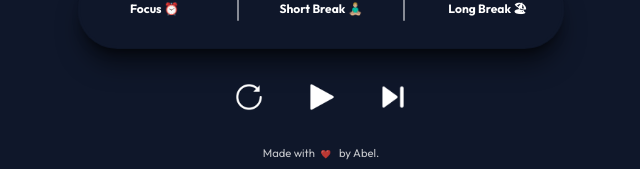
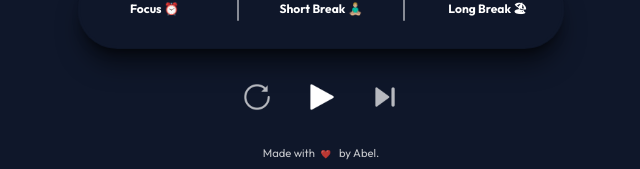
Before and after one commit to aabrahamx/pomodoro, a Vue app: page / in a window 1280 px wide. Shown: the part 460-629 px from the top of the page, without its empty margins (319-959 px from the left). Built offline with nearby package versions, Linux system fonts and the light colour scheme.

Commit message:
refactor: btn and icons

```diff
--- /dev/null
+++ b/src/assets/icons/icons.js
@@ -0,0 +1,40 @@
+import alert from './glyph-alerts-90.png';
+import close from './glyph-cancel-90.png';
+import pause from './glyph-pause-90.png';
+import play from './glyph-play-90.png';
+import reset from './glyph-reset-90.png';
+import setting from './glyph-settings-90.png';
+import skip from './glyph-skip-90.png';
+
+const icons = {
+  alert: {
+    src: alert,
+    alt: 'alert bell icon',
+  },
+  close: {
+    src: close,
+    alt: 'close icon',
+  },
+  pause: {
+    src: pause,
+    alt: 'pause icon',
+  },
+  play: {
+    src: play,
+    alt: 'start icon',
+  },
+  reset: {
+    src: reset,
+    alt: 'reset icon',
+  },
+  setting: {
+    src: setting,
+    alt: 'setting icon',
+  },
+  skip: {
+    src: skip,
+    alt: 'skip next icon'
+  }
+};
+
+export default icons;
--- /dev/null
+++ b/src/components/BtnIcon/BtnIcon.vue
@@ -0,0 +1,36 @@
+<script setup>
+  import { toRefs } from 'vue';
+  import ImgIcon from '../ImgIcon/ImgIcon.vue';
+
+  const props = defineProps({
+    type: {
+      type: String,
+      required: true,
+    },
+    size: {
+      type: String,
+      required: true,
+    },
+    disabled: Boolean,
+    mx: Boolean,
+  });
+
+  const { type, size, disabled } = toRefs(props);
+  const emit = defineEmits(['click']);
+</script>
+
+<template>
+  <button
+    class="transition-opacity aspect-square hover:opacity-70"
+    @click="emit('click')"
+    :disabled="disabled"
+    :class="{
+      'h-8': size === 'md',
+      'h-6': size === 'sm',
+      'opacity-70': disabled,
+      'mx-4': mx,
+    }"
+  >
+    <ImgIcon :type="type" />
+  </button>
+</template>
--- a/src/components/Controls/Controls.vue
+++ b/src/components/Controls/Controls.vue
@@ -1,10 +1,6 @@
 <script setup>
   import { toRefs } from 'vue';
-
-  import playIcon from '@/assets/icons/glyph-play-90.png';
-  import pauseIcon from '@/assets/icons/glyph-pause-90.png';
-  import resetIcon from '@/assets/icons/glyph-reset-90.png';
-  import skipIcon from '@/assets/icons/glyph-skip-90.png';
+  import BtnIcon from '../BtnIcon/BtnIcon.vue';
 
   const props = defineProps({
     running: {
@@ -13,49 +9,37 @@
     },
     currentSession: {
       type: String,
-      required: true.valueOf,
+      required: true,
     },
   });
+
   const { running } = toRefs(props);
-
   const emit = defineEmits(['start', 'pause', 'reset', 'skip']);
-  const handleStart = () => emit('start');
-  const handlePause = () => emit('pause');
-  const handleReset = () => emit('reset');
-  const handleSkip = () => emit('skip');
 </script>
 
 <template>
   <section class="flex justify-center my-8">
-    <button
-      @click="handleReset"
-      class="mx-5 hover:opacity-70 transition-opacity"
-    >
-      <img :src="resetIcon" alt="reset icon" class="h-8 pointer-events-none" />
-    </button>
-
-    <button
-      v-if="!running"
-      @click="handleStart"
-      class="mx-5 hover:opacity-70 transition-opacity"
-    >
-      <img :src="playIcon" alt="play icon" class="h-8 pointer-events-none" />
-    </button>
-
-    <button
+    <BtnIcon
+      type="reset"
+      size="md"
+      @click="emit('reset')"
+      :disabled="currentSession === 'idle'"
+      mx
+    />
+    <BtnIcon type="play" size="md" @click="emit('start')" mx v-if="!running" />
+    <BtnIcon
+      type="pause"
+      size="md"
+      @click="emit('pause')"
+      mx
       v-else="running"
-      @click="handlePause"
-      class="mx-5 hover:opacity-70 transition-opacity"
-    >
-      <img :src="pauseIcon" alt="pause icon" class="h-8 pointer-events-none" />
-    </button>
-
-    <button
-      :disabled="currentSession === 'long' || !running"
-      @click="handleSkip"
-      class="mx-5 hover:opacity-70 transition-opacity scale-110"
-    >
-      <img :src="skipIcon" alt="skip icon" class="h-8 pointer-events-none" />
-    </button>
+    />
+    <BtnIcon
+      type="skip"
+      size="md"
+      @click="emit('skip')"
+      :disabled="currentSession === 'long' || currentSession === 'idle'"
+      mx
+    />
   </section>
 </template>
--- /dev/null
+++ b/src/components/ImgIcon/ImgIcon.vue
@@ -0,0 +1,21 @@
+<script setup>
+  import { toRefs } from 'vue';
+  import icons from '@/assets/icons/icons';
+
+  const props = defineProps({
+    type: {
+      type: String,
+      required: true,
+    },
+  });
+
+  const { type } = toRefs(props);
+</script>
+
+<template>
+  <img
+    :src="icons[type].src"
+    :alt="icons[type].src"
+    class="h-full w-auto pointer-events-none"
+  />
+</template>
--- a/src/components/Setting/Setting.vue
+++ b/src/components/Setting/Setting.vue
@@ -2,39 +2,25 @@
   import { ref } from 'vue';
   import { storeToRefs } from 'pinia';
   import { useStore } from '@/app/store';
-
-  import settingIcon from '@/assets/icons/glyph-settings-90.png';
-  import closeIcon from '@/assets/icons/glyph-cancel-90.png';
+  import BtnIcon from '../BtnIcon/BtnIcon.vue';
 
   const store = useStore();
   const { focus, short, long, sessions } = storeToRefs(store);
 
-  const showSetting = ref(false);
+  const displayForm = ref(false);
 </script>
 
 <template>
   <div class="flex items-center justify-center">
-    <button @click="showSetting = !showSetting">
-      <img
-        :src="settingIcon"
-        alt="setting icon"
-        class="h-6 pointer-events-none"
-      />
-    </button>
+    <BtnIcon type="setting" size="sm" @click="displayForm = !displayForm" />
 
     <div
-      v-if="showSetting"
-      @click.self="showSetting = !showSetting"
+      v-if="displayForm"
+      @click.self="displayForm = !displayForm"
       class="fixed top-0 left-0 z-20 flex items-center justify-center w-screen h-screen backdrop-blur bg-black/50"
     >
       <form class="relative rounded shadow-lg form bg-slate-900 bottom-10">
-        <button @click="showSetting = !showSetting">
-          <img
-            :src="closeIcon"
-            alt="close icon"
-            class="h-6 pointer-events-none"
-          />
-        </button>
+        <BtnIcon type="close" size="sm" @click="displayForm = !displayForm" />
         <h2 class="mb-8 font-semibold text-center text-white">App Settings</h2>
         <section>
           <label for="session-number" class="flex flex-col items-center">
```
